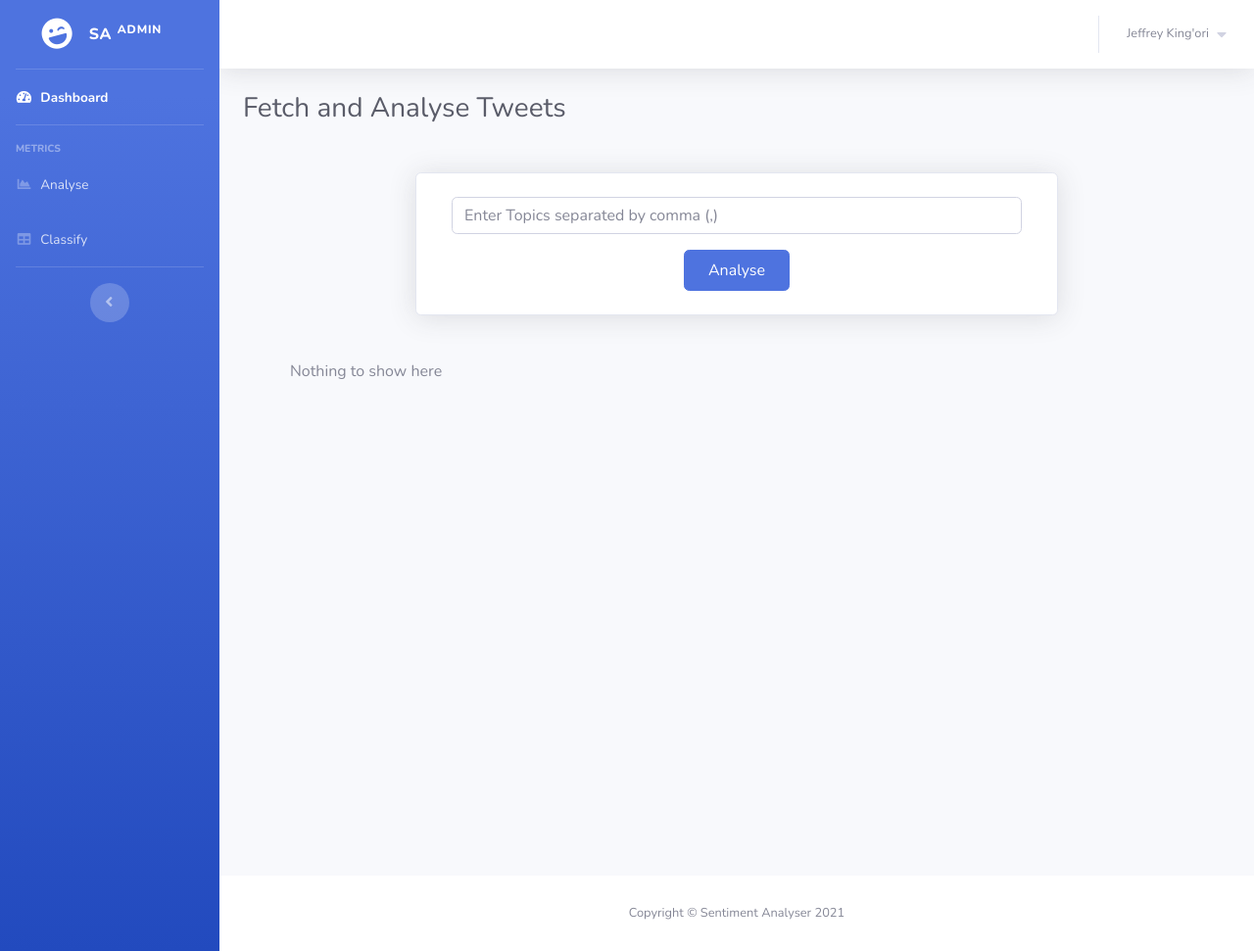
After one commit to Githongo/ICSProjectII, a Django app: page /analyse/ in a window 1280 px wide. The commit adds this page. Shown: the whole page at 98% size. Run offline with Django 3.2, Linux system fonts and the light colour scheme; parts of the project's set-up code (start-up, migrations or seed data) failed here and were passed over; some libraries are stand-ins or nearby versions.

Commit message:
Adds Tweepy fetching and connection to DB

```diff
--- a/mainapp/templates/layouts/base.html
+++ b/mainapp/templates/layouts/base.html
@@ -61,9 +61,9 @@
 
       <!-- Nav Item - Charts -->
       <li class="nav-item">
-        <a class="nav-link" href="{% url 'home' %}">
+        <a class="nav-link" href="{% url 'analyse' %}">
           <i class="fas fa-fw fa-chart-area"></i>
-          <span>Charts</span></a>
+          <span>Analyse</span></a>
       </li>
 
       <!-- Nav Item - Tables -->
@@ -98,57 +98,22 @@
             <i class="fa fa-bars"></i>
           </button>
 
-          <!-- Topbar Search -->
-          <form class="d-none d-sm-inline-block form-inline mr-auto ml-md-3 my-2 my-md-0 mw-100 navbar-search">
-            <div class="input-group">
-              <input type="text" class="form-control bg-light border-0 small" placeholder="Search for..." aria-label="Search" aria-describedby="basic-addon2">
-              <div class="input-group-append">
-                <button class="btn btn-primary" type="button">
-                  <i class="fas fa-search fa-sm"></i>
-                </button>
-              </div>
-            </div>
-          </form>
-
           <!-- Topbar Navbar -->
           <ul class="navbar-nav ml-auto">
 
-            <!-- Nav Item - Search Dropdown (Visible Only XS) -->
-            <li class="nav-item dropdown no-arrow d-sm-none">
-              <a class="nav-link dropdown-toggle" href="#" id="searchDropdown" role="button" data-toggle="dropdown" aria-haspopup="true" aria-expanded="false">
-                <i class="fas fa-search fa-fw"></i>
-              </a>
-              <!-- Dropdown - Messages -->
-              <div class="dropdown-menu dropdown-menu-right p-3 shadow animated--grow-in" aria-labelledby="searchDropdown">
-                <form class="form-inline mr-auto w-100 navbar-search">
-                  <div class="input-group">
-                    <input type="text" class="form-control bg-light border-0 small" placeholder="Search for..." aria-label="Search" aria-describedby="basic-addon2">
-                    <div class="input-group-append">
-                      <button class="btn btn-primary" type="button">
-                        <i class="fas fa-search fa-sm"></i>
-                      </button>
-                    </div>
-                  </div>
-                </form>
-              </div>
-            </li>
 
             <div class="topbar-divider d-none d-sm-block"></div>
 
             <!-- Nav Item - User Information -->
             <li class="nav-item dropdown no-arrow">
               <a class="nav-link dropdown-toggle" href="#" id="userDropdown" role="button" data-toggle="dropdown" aria-haspopup="true" aria-expanded="false">
-                <span class="mr-2 d-none d-lg-inline text-gray-600 small">Valerie Luna</span><i class="fas fa-caret-down"></i>
+                <span class="mr-2 d-none d-lg-inline text-gray-600 small">Jeffrey King'ori</span><i class="fas fa-caret-down"></i>
               </a>
               <!-- Dropdown - User Information -->
               <div class="dropdown-menu dropdown-menu-right shadow animated--grow-in" aria-labelledby="userDropdown">
                 <a class="dropdown-item" href="#">
                   <i class="fas fa-user fa-sm fa-fw mr-2 text-gray-400"></i>
                   Profile
-                </a>
-                <a class="dropdown-item" href="#">
-                  <i class="fas fa-cogs fa-sm fa-fw mr-2 text-gray-400"></i>
-                  Settings
                 </a>
                 <a class="dropdown-item" href="#">
                   <i class="fas fa-list fa-sm fa-fw mr-2 text-gray-400"></i>
--- /dev/null
+++ b/mainapp/templates/pages/analyse.html
@@ -0,0 +1,52 @@
+{% extends "layouts/base.html" %}
+{% load static %}
+{% block content %}
+<!-- Begin Page Content -->
+    <div class="container-fluid vh-100 ">
+
+        <!-- Page Heading -->
+        <div class="d-sm-flex align-items-center justify-content-between mb-4">
+            <h1 class="h3 mb-0 text-gray-800">Fetch and Analyse Tweets</h1>
+        </div>
+
+        <!-- Content Row -->
+        <div class="row d-flex justify-content-center p-4">
+            <div class="col-8 d-flex justify-content-center border rounded shadow bg-white">
+                <form class="w-100 m-4 text-center" action="{% url 'analyse' %}" method="POST">
+                    {% csrf_token %}
+                    <div class="row d-flex justify-content-center">
+                        <div class="form-group col-md-12">
+                            <input type="text" class="form-control form-control-user w-100" id="topics" name="topics" placeholder="Enter Topics separated by comma (,)" required />
+                        </div>
+                        <!-- <div class="form-group col-md-6">
+                            <input type="text" class="form-control form-control-user w-100" id="classifyText" name="classifyText" placeholder="Enter Text">
+                        </div>
+                        <div class="form-group col-6">
+                            <input type="text" class="form-control form-control-user w-100" id="classifyText" name="classifyText" placeholder="Enter Text">
+                        </div> -->
+
+                    </div>
+                    <!--  <div class="mt-2 mb-4">
+                        <button class="btn btn-secondary py-1 px-2"><i class="fas fa-plus"></i> Add topic</button>
+                    </div> -->
+
+                    <button type="submit" class="btn btn-primary py-2 px-4">Analyse</button>
+                </form>
+            </div>
+        </div>
+
+        <div class="row text-center mx-4 p-4">
+            {% if content %}
+                <h6>Sentiment: {{ content }} </h6>
+            {% else %}
+                <h6>Nothing to show here</h6>
+            {% endif %}
+        </div>
+
+
+
+    <!-- /.container-fluid -->
+    </div>
+<!-- End of Main Content -->
+
+{% endblock content %}
--- a/mainapp/templates/pages/home.html
+++ b/mainapp/templates/pages/home.html
@@ -130,7 +130,6 @@
     <!-- Content Row -->
     <div class="row">
 
-
         <div class="col-lg-12 mt-4">
             <div class="p-2 text-center">
                 <span class="px-2 py-1 bg-primary rounded text-white"><i class="fas fa-hashtag mr-1"></i> Current Tweets</span>
--- a/mainapp/urls.py
+++ b/mainapp/urls.py
@@ -6,8 +6,10 @@ from . import views
 urlpatterns = [
     path('', views.index, name='index'),
     path('home/', views.home, name='home'),
+    path('analyse/', views.analyse, name='analyse'),
     path('classify/', views.classify, name='classify'),
     path('result/', views.result, name='result'),
 
 
+
 ]
--- a/mainapp/views.py
+++ b/mainapp/views.py
@@ -3,6 +3,8 @@ from django.shortcuts import render
 from django.http import HttpResponse
 
 from mainapp.apps import MainappConfig
+
+import tweepy
 
 
 def index(request):
@@ -17,6 +19,27 @@ def home(request):
         "title" : "Dashboard",
     }
     return render(request, 'pages/home.html', context)
+
+def analyse(request):
+
+    if request.method == 'GET':
+        context = {
+            "title": "Analyse Tweets",
+        }
+        return render(request, 'pages/analyse.html', context)
+    elif request.method == 'POST':
+        topics = request.POST['topics']
+        topics = topics.replace(" ", "")
+        topics = topics.replace(",", " OR ")
+
+        tweets = fetchTweets('a')
+
+        context = {
+            "title": "Analysed Tweets",
+            "content": tweets,
+        }
+        return render(request, 'pages/analyse.html', context)
+
 
 def classify(request):
     context = {
@@ -33,3 +56,27 @@ def result(request):
         "text": prediction,
     }
     return render(request, 'pages/classify.html', context)
+
+def fetchTweets(topics):
+    twitter_auth_keys = {
+        "consumer_key": "mHz1VOi1NT34C6TPDlgCrJVQh",
+        "consumer_secret": "3KTJrd68bwPsx0lvEfWlV5sKC41UJj16tWn4aUjFcIeKvHqjP2",
+        "access_token": "998973769694810113-LYxfLnmSfv2RIDGxOwDp0DKI7ocruVX",
+        "access_token_secret": "cI3AZTXJHGwWDkVKwfNGqMs50qjDyNbsbsD9bdfLRHkXG"
+    }
+
+    auth = tweepy.OAuthHandler(
+        twitter_auth_keys['consumer_key'],
+        twitter_auth_keys['consumer_secret']
+    )
+    auth.set_access_token(
+        twitter_auth_keys['access_token'],
+        twitter_auth_keys['access_token_secret']
+    )
+    api = tweepy.API(auth)
+
+    corona_tweets = tweepy.Cursor(api.search_tweets, q="iPhone OR iOS OR Apple -filter:retweets",lang = "en", show_user = True,tweet_mode="extended").items(50)
+    corona_tweets_list = [[tweet.created_at, tweet.place, tweet.user.name, tweet.full_text] for tweet in corona_tweets]
+
+
+    return corona_tweets_list[0] #Tweet text at [3]
```
Also changed, not shown: sentimentanalyser/settings.py (+6 -2 lines).
